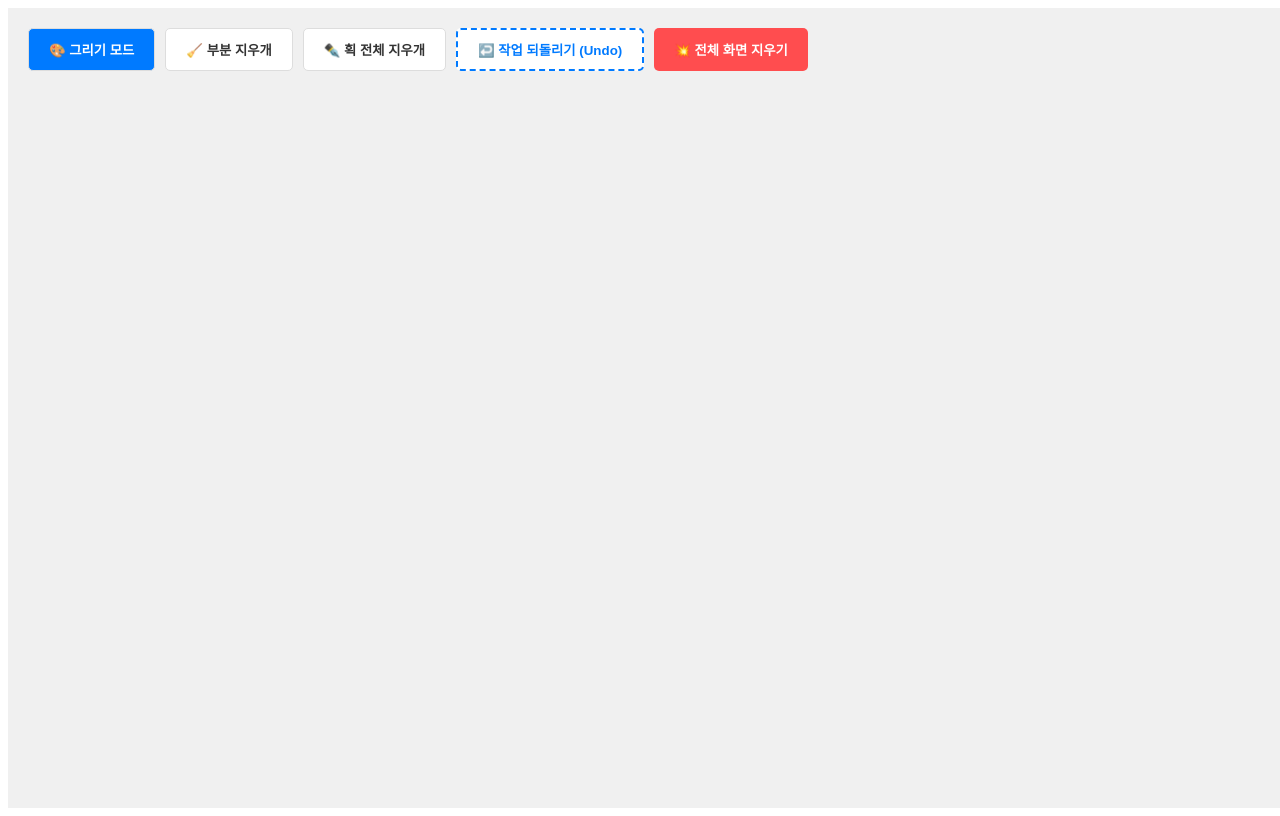
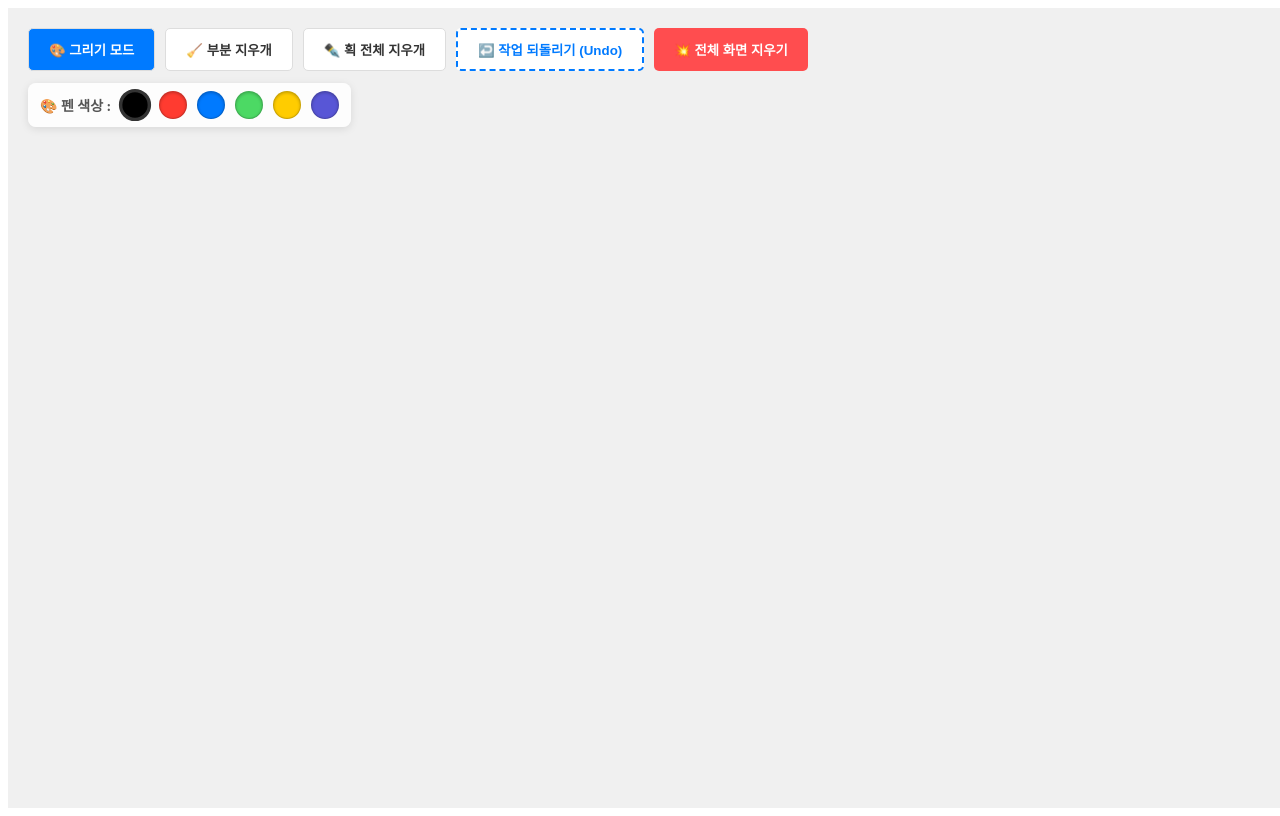
Before and after one commit to hyeonu0126/colab-board, a React (Vite) app: page / in a window 1280 px wide. Built offline with nearby package versions, Linux system fonts and the light colour scheme; no server answers; the database is empty.

Commit message:
색상 선택 추가
펜 색상 선택 추가

```diff
--- a/src/App.tsx
+++ b/src/App.tsx
@@ -19,13 +19,16 @@ function App() {
   const [isErasing, setIsErasing] = useState(false);
   const [currentStrokeId, setCurrentStrokeId] = useState<string | null>(null);
 
+  // [신규 변경] 현재 선택된 펜 색상 상태 관리 (기본값: 검은색)
+  const [selectedColor, setSelectedColor] = useState<string>('black');
+
   const [firebaseData, setFirebaseData] = useState<any>(null);
   const linesRef = ref(db, 'lines');
 
   const [historyStack, setHistoryStack] = useState<HistoryAction[]>([]);
   const [tempErasedLines, setTempErasedLines] = useState<any[]>([]);
 
-  // 화면 전체를 싹 다시 그리는 함수 (파이어베이스 데이터 기반)
+  // 화면 그리기 함수 (파이어베이스의 color 정보를 읽어서 선마다 다르게 스타일링합니다)
   const renderCanvas = (canvas: HTMLCanvasElement, ctx: CanvasRenderingContext2D, data: any) => {
     ctx.clearRect(0, 0, canvas.width, canvas.height);
     if (!data) return;
@@ -34,6 +37,9 @@ function App() {
       ctx.beginPath();
       ctx.moveTo(line.startX, line.startY);
       ctx.lineTo(line.endX, line.endY);
+
+      // 🌟 파이어베이스에 저장된 색상이 있으면 그 색으로, 없으면 기본 검은색으로 그립니다.
+      ctx.strokeStyle = line.color || 'black';
       ctx.stroke();
     });
   };
@@ -49,7 +55,6 @@ function App() {
       canvas.height = window.innerHeight;
       ctx.lineCap = 'round';
       ctx.lineWidth = 5;
-      ctx.strokeStyle = 'black';
 
       if (firebaseData) renderCanvas(canvas, ctx, firebaseData);
     };
@@ -141,7 +146,6 @@ function App() {
     }
   };
 
-  // [핵심 최적화 반영 파트] 마우스 무브 실시간 렌더링 분리
   const handleMouseMove = (e: React.MouseEvent) => {
     const currentPos = getMousePos(e);
 
@@ -153,20 +157,22 @@ function App() {
       const ctx = canvas.getContext('2d');
       if (!ctx) return;
 
-      // 🌟 1. 파이어베이스 응답을 기다리지 않고, 내 화면에 0ms 즉시 선을 긋습니다 (로컬 선 렌더링)
+      // 🌟 [최적화 유지] 내가 고른 색상(`selectedColor`)으로 내 화면에 0ms 즉시 드로잉 처리
       ctx.beginPath();
       ctx.moveTo(lastPos.x, lastPos.y);
       ctx.lineTo(currentPos.x, currentPos.y);
+      ctx.strokeStyle = selectedColor;
       ctx.stroke();
 
-      // 🌟 2. 내 화면엔 이미 그렸으니, 파이어베이스에는 백그라운드로 비동기 전송만 던져둡니다.
+      // 🌟 파이어베이스 데이터베이스에도 현재 선의 색상값(`color`)을 같이 묶어서 쏩니다.
       const newLineRef = push(linesRef);
       set(newLineRef, {
         startX: lastPos.x,
         startY: lastPos.y,
         endX: currentPos.x,
         endY: currentPos.y,
-        strokeId: currentStrokeId
+        strokeId: currentStrokeId,
+        color: selectedColor // 색상 데이터 추가
       });
 
       setLastPos(currentPos);
@@ -201,6 +207,7 @@ function App() {
         }
       });
     } else if (lastAction.type === 'erase' && lastAction.restoredLines) {
+      // 복원 시에도 기존에 저장되어 있던 고유의 색상(`color`) 속성을 누락 없이 그대로 원상복구합니다.
       lastAction.restoredLines.forEach((lineData) => {
         const newLineRef = push(linesRef);
         set(newLineRef, {
@@ -208,7 +215,8 @@ function App() {
           startY: lineData.startY,
           endX: lineData.endX,
           endY: lineData.endY,
-          strokeId: lineData.strokeId
+          strokeId: lineData.strokeId,
+          color: lineData.color || 'black'
         });
       });
     }
@@ -229,9 +237,16 @@ function App() {
     return 'default';
   };
 
+  // 제공할 컬러 프리셋 배열
+  const colors = ['black', '#ff3b30', '#007aff', '#4cd964', '#ffcc00', '#5856d6'];
+
   return (
     <div style={{ width: '100vw', height: '100vh', overflow: 'hidden', position: 'relative' }}>
-      <div style={{ position: 'absolute', top: '20px', left: '20px', zIndex: 10, display: 'flex', gap: '10px' }}>
+      {/* 🛠️ 한층 업그레이드된 통합 컨트롤러 툴바 */}
+      <div style={{ position: 'absolute', top: '20px', left: '20px', zIndex: 10, display: 'flex', flexDirection: 'column', gap: '12px' }}>
+
+        {/* 상단 레이어: 액션 툴 버튼 세트 */}
+        <div style={{ display: 'flex', gap: '10px' }}>
           <button
             onClick={() => setCurrentMode('draw')}
             style={{
@@ -289,6 +304,33 @@ function App() {
           </button>
         </div>
 
+        {/* 하단 레이어: [신규] 실시간 펜 색상 선택기 패널 */}
+        <div style={{ display: 'flex', alignItems: 'center', gap: '10px', backgroundColor: 'rgba(255,255,255,0.9)', padding: '8px 12px', borderRadius: '8px', boxShadow: '0 2px 8px rgba(0,0,0,0.1)', width: 'fit-content' }}>
+          <span style={{ fontSize: '14px', fontWeight: 'bold', color: '#555' }}>🎨 펜 색상 :</span>
+          {colors.map((color) => (
+            <button
+              key={color}
+              onClick={() => {
+                setSelectedColor(color);
+                setCurrentMode('draw'); // 색상을 고르면 편의성을 위해 자동으로 그리기 모드로 전환되게 유도합니다.
+              }}
+              style={{
+                width: '28px',
+                height: '28px',
+                backgroundColor: color,
+                border: selectedColor === color ? '3px solid #333' : '1px solid rgba(0,0,0,0.2)',
+                borderRadius: '50%',
+                cursor: 'pointer',
+                transform: selectedColor === color ? 'scale(1.15)' : 'scale(1)',
+                transition: 'transform 0.1s ease',
+                boxShadow: 'inset 0 1px 3px rgba(0,0,0,0.2)'
+              }}
+            />
+          ))}
+        </div>
+
+      </div>
+
       <canvas
         ref={canvasRef}
         onMouseDown={handleMouseDown}
```
Lines whose indentation alone changed are shown as unchanged.
